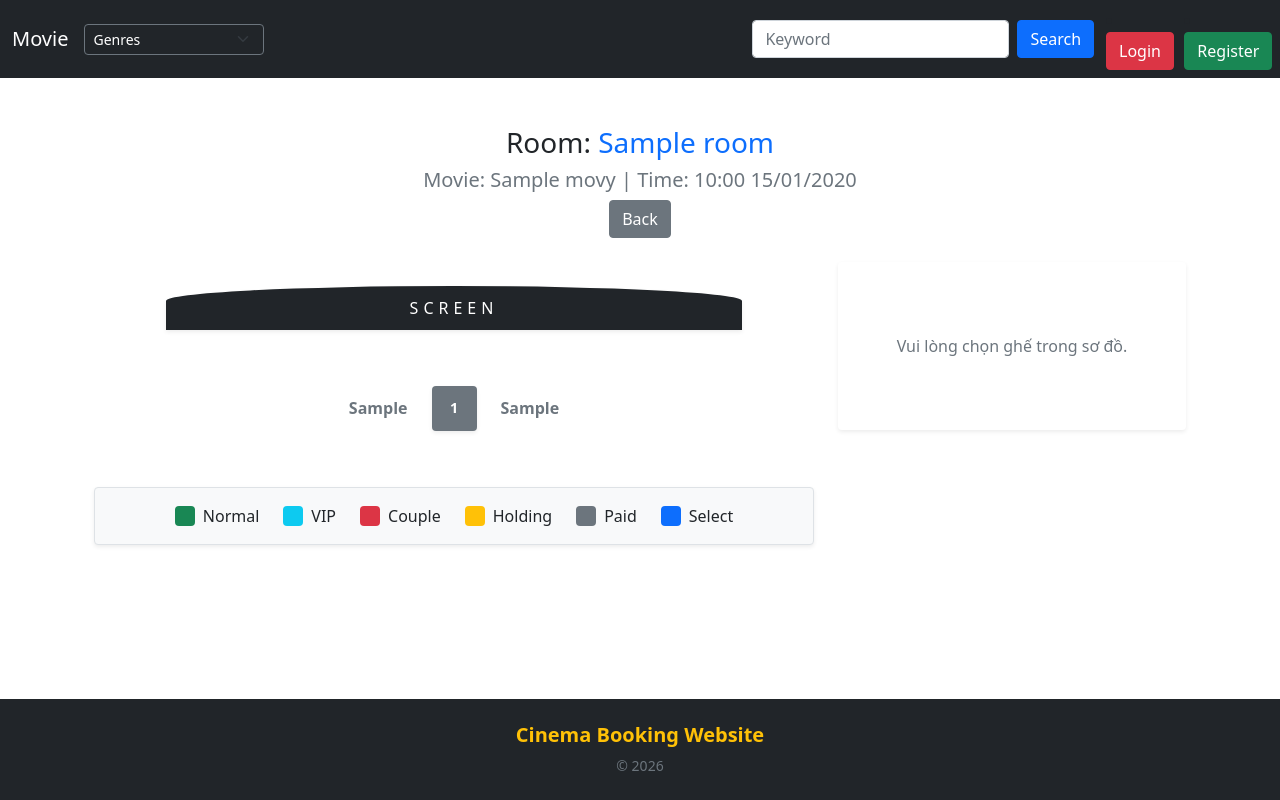
After one commit to nguyentin05/cinema-booking, a Flask app: page /booking/1 in a window 1280 px wide. The commit adds this page. Run offline with Flask 3, Linux system fonts and the light colour scheme; tables that the repository leaves empty hold one stand-in row (values such as "Sample post").

Commit message:
feat(fe): create booking ui

```diff
--- a/app/__init__.py
+++ b/app/__init__.py
@@ -40,4 +40,7 @@ def create_app(cfg):
     from app.controllers.movie_controller import movie_page
     app.register_blueprint(movie_page, url_prefix='/movie')
 
+    from app.controllers.booking_controller import booking_page
+    app.register_blueprint(booking_page, url_prefix='/booking')
+
     return app
--- a/app/controllers/api_showtime_controller.py
+++ b/app/controllers/api_showtime_controller.py
@@ -32,8 +32,8 @@ def get_showtimes():
     return jsonify([
         {
             "id": st.id,
-            "start_at": st.start_at.strftime("%H:%M"),
-            "end_at": st.end_at.strftime("%H:%M")
+            "start_at": st.start_at.isoformat(),
+            "end_at": st.end_at.isoformat()
         }
         for st in showtimes
     ]), 200
--- /dev/null
+++ b/app/controllers/booking_controller.py
@@ -0,0 +1,26 @@
+from flask import Blueprint, redirect, render_template
+
+from app.daos import showtime_dao, seat_dao
+
+booking_page = Blueprint('booking_page', __name__)
+
+
+@booking_page.route('/<int:showtime_id>')
+def index(showtime_id):
+    showtime = showtime_dao.get_showtime(showtime_id)
+    if not showtime:
+        return redirect('/')
+
+    room = showtime.room
+    seats = seat_dao.get_seats_of_showtime(showtime_id)
+
+    seating_matrix = {}
+    for seat in seats:
+        if seat.row not in seating_matrix:
+            seating_matrix[seat.row] = []
+        seating_matrix[seat.row].append(seat)
+
+    return render_template('booking.html',
+                           showtime=showtime,
+                           room=room,
+                           seating_matrix=seating_matrix)
--- a/app/dtos.py
+++ b/app/dtos.py
@@ -8,3 +8,4 @@ class SeatDTO:
     number: int
     type: str
     status: str
+    price: float
--- a/app/models/price_rule.py
+++ b/app/models/price_rule.py
@@ -1,6 +1,7 @@
 from enum import IntEnum
 
-from sqlalchemy import Column, Integer, ForeignKey, Float
+from sqlalchemy import Column, Integer, ForeignKey, Float, Enum
+from sqlalchemy.orm import relationship
 
 from app.models.base_model import BaseModel
 
@@ -16,8 +17,9 @@ class DayOfWeek(IntEnum):
 
 
 class PriceRule(BaseModel):
-    day_of_week = Column(Integer, nullable=True)
+    day_of_week = Column(Enum(DayOfWeek), nullable=True)
     seat_type_id = Column(Integer, ForeignKey("seat_types.id"), nullable=True)
+    seat_type = relationship("SeatType")
 
     priority = Column(Integer, default=0)
     price = Column(Float, nullable=False)
--- a/app/models/seat.py
+++ b/app/models/seat.py
@@ -8,6 +8,9 @@ class SeatType(BaseModel):
     name = Column(String(50), nullable=False, unique=True)
     seats = relationship("Seat", backref="seat_type", lazy=True)
 
+    def __str__(self):
+        return self.name
+
 
 class Seat(BaseModel):
     seat_row = Column(String(10), nullable=False)
--- /dev/null
+++ b/app/static/css/booking.css
@@ -0,0 +1,19 @@
+.seat {
+    width: 45px;
+    height: 45px;
+    font-size: 0.9rem;
+    font-weight: bold;
+    transition: transform 0.2s ease;
+}
+
+.seat:hover {
+    transform: scale(1.1);
+}
+
+.available-seat {
+    cursor: pointer;
+}
+
+.unavailable-seat {
+    cursor: not-allowed;
+}
--- /dev/null
+++ b/app/static/js/booking.js
@@ -0,0 +1,104 @@
+const showtime_id = window.location.pathname.split('/').filter(Boolean).pop();
+const selectedSeats = [];
+
+document.querySelector('.seating-wrapper').addEventListener('click', function(e) {
+    const seatEl = e.target.closest('.available-seat');
+    if (!seatEl) return;
+
+    const seatId = seatEl.getAttribute('data-seat-id');
+    const seatName = seatEl.getAttribute('data-seat-name');
+    const seatType = seatEl.getAttribute('data-seat-type');
+    const originalBg = seatEl.getAttribute('data-original-bg');
+    const seatPrice = seatEl.getAttribute('data-seat-price');
+
+    const seatIndex = selectedSeats.findIndex(s => s.id === seatId);
+
+    if (seatIndex > -1) {
+        selectedSeats.splice(seatIndex, 1);
+
+        seatEl.classList.remove('bg-primary', 'opacity-50');
+        const bgClasses = originalBg.split(' ');
+        seatEl.classList.add(...bgClasses);
+    } else {
+        selectedSeats.push({
+            id: seatId,
+            name: seatName,
+            type: seatType,
+            price: parseFloat(seatPrice)
+        });
+
+        const bgClasses = originalBg.split(' ');
+        seatEl.classList.remove(...bgClasses);
+        seatEl.classList.add('bg-primary', 'opacity-50');
+    }
+
+    renderSidebar();
+});
+
+function renderSidebar() {
+    const sidebar = document.getElementById('selected_seat');
+
+    if (selectedSeats.length === 0) {
+        sidebar.innerHTML = `
+            <div class="text-center text-muted my-5">
+                <p>Vui lòng chọn ghế trong sơ đồ.</p>
+            </div>
+        `;
+        return;
+    }
+
+    let ticketsHtml = '';
+    let totalPrice = 0;
+    const groupedSeats = {};
+
+    selectedSeats.forEach(seat => {
+        totalPrice += seat.price;
+
+        if (!groupedSeats[seat.type]) {
+            groupedSeats[seat.type] = {
+                count: 0,
+                names: [],
+                totalPriceForType: 0
+            };
+        }
+
+        groupedSeats[seat.type].count += 1;
+        groupedSeats[seat.type].names.push(seat.name);
+        groupedSeats[seat.type].totalPriceForType += seat.price;
+    });
+
+    for (const [type, data] of Object.entries(groupedSeats)) {
+        ticketsHtml += `
+            <div class="d-flex justify-content-between align-items-center mb-3">
+                <div>
+                    <div class="fw-bold small">${data.count} x Adult-${type}</div>
+                    <div class="text-muted small">Ghế: <span class="fw-bold text-dark">${data.names.join(', ')}</span></div>
+                </div>
+                <div class="fw-bold small">${data.totalPriceForType.toLocaleString('vi-VN')} VND</div>
+            </div>
+        `;
+    }
+
+    sidebar.innerHTML = `
+        <h5 class="fw-bold mb-4">Ghế đã chọn (${selectedSeats.length})</h5>
+        <div id="tickets-list">
+            ${ticketsHtml}
+        </div>
+        <div class="border-bottom border-dashed my-3"></div>
+        <div class="d-flex justify-content-between align-items-center mb-4">
+            <h5 class="fw-bold mb-0">Tổng tiền</h5>
+            <h4 class="fw-bold mb-0 text-dark">${totalPrice.toLocaleString('vi-VN')} VND</h4>
+        </div>
+        <button onclick="proceedToCheckout()" class="btn btn-success w-100 py-3 fw-bold rounded-3">
+            TIẾP TỤC
+        </button>
+    `;
+}
+
+function proceedToCheckout() {
+    const seatIds = selectedSeats.map(s => s.id);
+    console.log("Chuẩn bị gọi API giữ chỗ cho các ghế ID:", seatIds);
+    // Chuyển trang hoặc gọi API giữ chỗ (HOLDING) ở đây...
+}
+
+renderSidebar();
--- /dev/null
+++ b/app/templates/booking.html
@@ -0,0 +1,124 @@
+{% extends 'layout/base.html' %}
+
+{% block title %}Booking{% endblock %}
+
+{% block css %}
+<link rel="stylesheet" href="{{ url_for('static', filename='css/booking.css') }}">
+{% endblock %}
+
+{% block content %}
+<div class="container mt-4">
+    <div class="mb-4 text-center">
+        <h3>Room: <span class="text-primary">{{ room.name }}</span></h3>
+        <h5 class="text-muted">Movie: {{ showtime.movie.title }} | Time: {{ showtime.start_at.strftime('%H:%M
+            %d/%m/%Y') }}</h5>
+        <a href="{{ url_for('movie_page.index', movie_id=showtime.movie.id) }}" class="btn btn-secondary">Back</a>
+    </div>
+
+    <div class="row">
+        <div class="col-lg-8">
+            <div class="screen-container text-center mb-5 mt-4">
+                <div class="bg-dark text-white mx-auto shadow-sm"
+                     style="width: 80%; padding: 10px; border-radius: 50% / 15px 15px 0 0; letter-spacing: 5px;">SCREEN
+                </div>
+            </div>
+
+            <div class="seating-wrapper text-center">
+                <table class="table table-borderless mx-auto" style="width: auto;">
+                    <tbody>
+                    {% for row_name, seats_in_row in seating_matrix.items() %}
+                    <tr>
+                        <td class="align-middle fw-bold text-muted px-3">{{ row_name }}</td>
+
+                        <td>
+                            <div class="d-flex justify-content-center gap-2">
+                                {% for seat in seats_in_row %}
+
+                                {% if seat.status == "PAID" %}
+                                {% set bg_color = 'bg-secondary text-white opacity-50' %}
+                                {% set cursor = 'not-allowed' %}
+                                {% set tooltip = 'Đã bán' %}
+
+                                {% elif seat.status == "HOLDING" %}
+                                {% set bg_color = 'bg-warning text-dark' %}
+                                {% set cursor = 'wait' %}
+                                {% set tooltip = 'Đang giữ chỗ...' %}
+
+                                {% else %}
+                                {% set cursor = 'pointer' %}
+                                {% set tooltip = 'Ghế trống - ' + seat.type %}
+
+                                {% if seat.type == 'VIP' %}
+                                {% set bg_color = 'bg-info text-white' %}
+                                {% elif seat.type == 'Couple' %}
+                                {% set bg_color = 'bg-danger text-white' %}
+                                {% else %}
+                                {% set bg_color = 'bg-success text-white' %}
+                                {% endif %}
+
+                                {% endif %}
+
+                                <div class="seat {{ bg_color }} {% if seat.status not in ['PAID', 'HOLDING'] %}available-seat{% endif %} rounded d-flex align-items-center justify-content-center shadow-sm"
+                                         {% if seat.status not in ['PAID', 'HOLDING'] %}
+                                            data-seat-id="{{ seat.id }}"
+                                            data-seat-name="{{ row_name }}{{ seat.number }}"
+                                            data-seat-type="{{ seat.type }}"
+                                            data-seat-price="{{ seat.price }}"
+                                            data-original-bg="{{ bg_color }}"
+                                         {% endif %}
+                                         onmouseover="this.style.transform='scale(1.1)'"
+                                         onmouseout="this.style.transform='scale(1)'">
+                                    {{ seat.number }}
+                                </div>
+
+                                {% endfor %}
+                            </div>
+                        </td>
+                        <td class="align-middle fw-bold text-muted px-3">{{ row_name }}</td>
+                    </tr>
+                    {% endfor %}
+                    </tbody>
+                </table>
+            </div>
+
+
+            <div class="d-flex justify-content-center gap-4 mt-5 p-3 bg-light rounded shadow-sm border">
+                <div class="d-flex align-items-center gap-2">
+                    <div class="bg-success rounded" style="width: 20px; height: 20px;"></div>
+                    Normal
+                </div>
+                <div class="d-flex align-items-center gap-2">
+                    <div class="bg-info rounded" style="width: 20px; height: 20px;"></div>
+                    VIP
+                </div>
+                <div class="d-flex align-items-center gap-2">
+                    <div class="bg-danger rounded" style="width: 20px; height: 20px;"></div>
+                    Couple
+                </div>
+                <div class="d-flex align-items-center gap-2">
+                    <div class="bg-warning rounded" style="width: 20px; height: 20px;"></div>
+                    Holding
+                </div>
+                <div class="d-flex align-items-center gap-2">
+                    <div class="bg-secondary opacity-50 rounded" style="width: 20px; height: 20px;"></div>
+                    Paid
+                </div>
+                <div class="d-flex align-items-center gap-2">
+                    <div class="bg-primary opacity-50 rounded" style="width: 20px; height: 20px;"></div>
+                    Select
+                </div>
+            </div>
+        </div>
+        <div class="col-lg-4 mt-5 mt-lg-0">
+            <div class="card shadow-sm border-0 booking-sidebar">
+                <div class="card-body p-4" id="selected_seat">
+                </div>
+            </div>
+        </div>
+    </div>
+</div>
+{% endblock %}
+
+{% block js %}
+<script src="{{ url_for('static', filename='js/booking.js') }}"></script>
+{% endblock %}
--- a/app/templates/layout/base.html
+++ b/app/templates/layout/base.html
@@ -11,13 +11,13 @@
 
     {% block css %}{% endblock %}
 </head>
-<body>
+<body class="d-flex flex-column min-vh-100">
 
 {% block header %}
 {% include 'layout/header.html' %}
 {% endblock %}
 
-<section class="container">
+<section class="container flex-grow-1 my-4">
     {% block content required %}
     {% endblock %}
 </section>
--- a/app/templates/layout/footer.html
+++ b/app/templates/layout/footer.html
@@ -1,6 +1,6 @@
-<footer>
-    <div class="mt-4 p-5 bg-primary text-white rounded">
-        <h1>Cinema Booking Website</h1>
-        <p>&copy; 2026</p>
+<footer class="bg-dark text-white text-center py-4 mt-auto">
+    <div class="container">
+        <h5 class="mb-2 fw-bold text-warning">Cinema Booking Website</h5>
+        <p class="mb-0 small text-muted">&copy; 2026</p>
     </div>
 </footer>
```
Also changed, not shown: app/admin.py (+11 -1 lines), app/daos/seat_dao.py (+34 -11 lines), app/services.py (added, +7 -0 lines), app/static/js/movie.js (+6 -3 lines).
